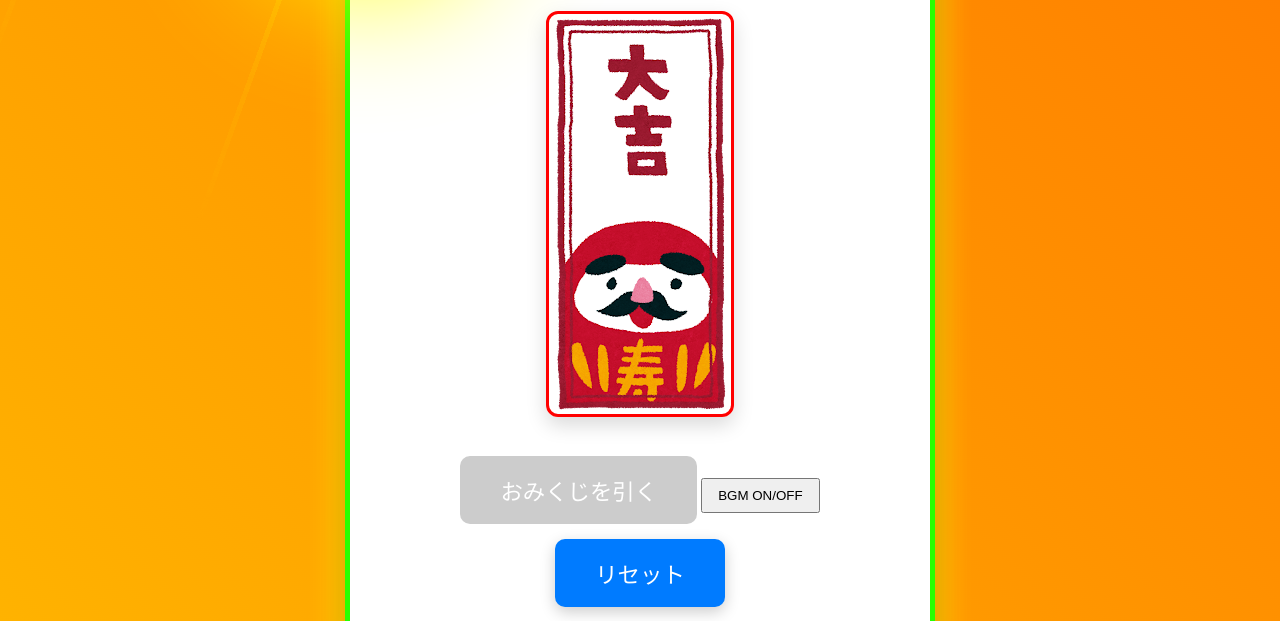
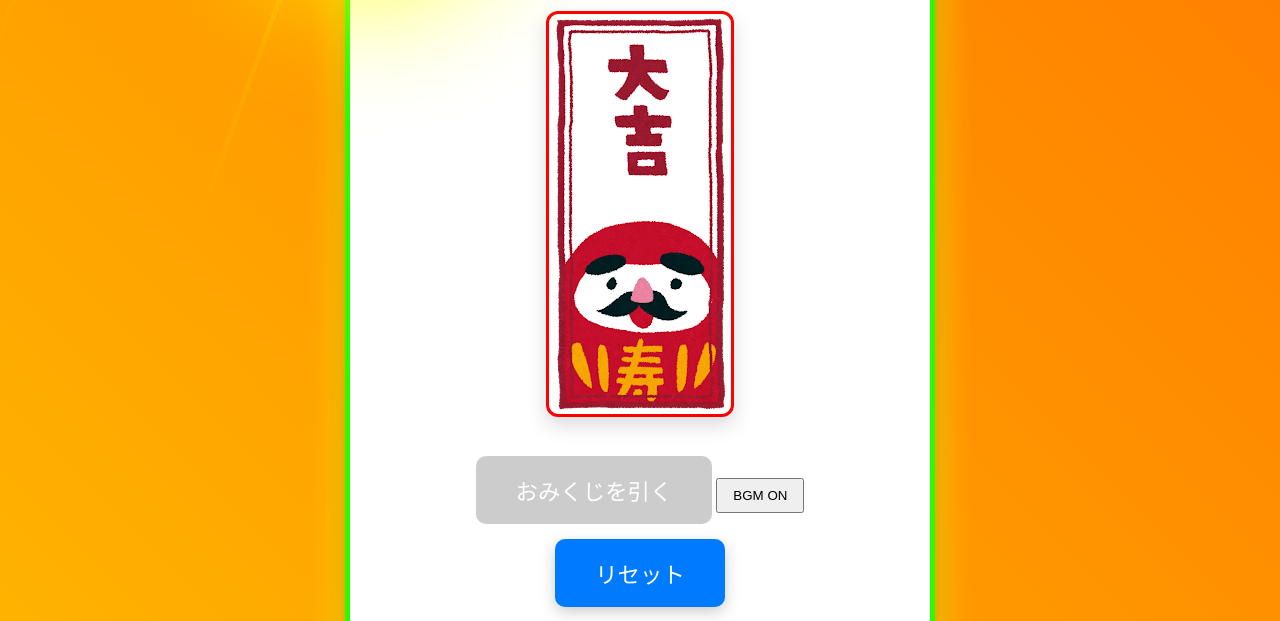
Before and after one commit to Uichi/-, a plain HTML site: page index.html in a window 1280 px wide. Both pictures are taken after a click on the button "おみくじを引く". Shown: the part 179-800 px from the top of the page. Drawn offline with Linux system fonts and the light colour scheme.

Commit message:
BGMの不具合を修正

```diff
--- a/index.html
+++ b/index.html
@@ -13,7 +13,7 @@
             <img id="js-result" src="./omikuzi.png" alt="おみくじ">
         </div>
         <button type="button"class="omikuji-button" id="js-button">おみくじを引く</button>
-        <button id="toggle-bgm-button" style="margin-top: 15px; padding: 8px 15px; cursor: pointer;">BGM ON/OFF</button>
+        <button id="toggle-bgm-button" style="margin-top: 15px; padding: 8px 15px; cursor: pointer;">BGM ON</button>
         <button id="reset-button" class="omikuji-button" style="margin-top: 15px; background-color: #007bff; ">リセット</button> </div>
     <audio id="bgm" src="./omikuji_bgm.mp3" loop></audio>
     <audio id="draw-sound" src="./omikuji_draw_sound.mp3"></audio>
--- a/script.js
+++ b/script.js
@@ -56,13 +56,10 @@ function createLightStreaks(containerElement, count = 10) {
         streak.style.animationDuration = `${Math.random() * 2 + 3}s`; // アニメーション時間をずらす
         backgroundEffectContainer.appendChild(streak);
     }
-
-    // エフェクト終了（またはリセット時）にコンテナを削除するために、参照を保持しない
-    // playOmikujiの初期化とresetButtonの処理で削除する
 }
 
-
-function playOmikuji(){
+// isBgmEnabledを引数として受け取るように修正
+function playOmikuji(isBgmEnabled){
     const bgm = document.getElementById('bgm');
     const drawSound = document.getElementById('draw-sound');
     const resultImage = document.querySelector("#js-result");
@@ -73,14 +70,12 @@ function playOmikuji(){
 
     resultImage.classList.remove('is-final-result');
     omikujiContainer.classList.remove('show-lights', 'best-result');
-    document.body.classList.remove('best-result-bg'); // ★新規追加: bodyの背景クラスもリセット★
+    document.body.classList.remove('best-result-bg');
 
-    // 既存のパーティクルがあれば削除
     const existingParticles = omikujiContainer.querySelector('.particle-container');
     if (existingParticles) {
         existingParticles.remove();
     }
-    // ★新規追加: 既存の背景エフェクトがあれば削除★
     const existingBgEffect = document.body.querySelector('.background-effect-container');
     if (existingBgEffect) {
         existingBgEffect.remove();
@@ -92,7 +87,8 @@ function playOmikuji(){
         drawSound.play();
     }
 
-    if (bgm && bgm.paused) {
+    // BGMの再生条件を修正
+    if (isBgmEnabled && bgm.paused) {
         bgm.play().catch(e => console.error("BGM再生エラー:", e));
     }
 
@@ -128,8 +124,8 @@ function playOmikuji(){
             if (finalOmikujiResult.index === BEST_RESULT_INDEX) {
                 omikujiContainer.classList.add('best-result');
                 createParticles(omikujiContainer, 30);
-                document.body.classList.add('best-result-bg'); // ★新規追加: bodyに背景クラス追加★
-                createLightStreaks(document.body, 15); // ★新規追加: 光の筋を生成★
+                document.body.classList.add('best-result-bg');
+                createLightStreaks(document.body, 15);
             }
 
             resultImage.classList.add('is-final-result');
@@ -143,13 +139,16 @@ function playOmikuji(){
 }
 
 document.addEventListener('DOMContentLoaded', () => {
+    let isBgmEnabled = false; // BGMの状態を管理するフラグ
     const bgm = document.getElementById('bgm');
     const toggleBgmButton = document.getElementById('toggle-bgm-button');
     const resetButton = document.getElementById('reset-button');
 
     if (toggleBgmButton) {
+        // BGMボタンのクリック処理を修正
         toggleBgmButton.addEventListener('click', () => {
-            if (bgm.paused) {
+            isBgmEnabled = !isBgmEnabled; // 状態を反転
+            if (isBgmEnabled) {
                 bgm.play().catch(e => console.error("BGM再生エラー:", e));
                 toggleBgmButton.textContent = "BGM OFF";
             } else {
@@ -162,7 +161,8 @@ document.addEventListener('DOMContentLoaded', () => {
     document.querySelector("#js-result").setAttribute("src", "./omikuzi.png");
     document.querySelector("#js-result").setAttribute("alt", "おみくじの箱");
 
-    document.querySelector("#js-button").addEventListener("click", playOmikuji);
+    // playOmikujiに関数の引数としてisBgmEnabledを渡すように修正
+    document.querySelector("#js-button").addEventListener("click", () => playOmikuji(isBgmEnabled));
 
     if (resetButton) {
         resetButton.addEventListener('click', () => {
@@ -171,17 +171,17 @@ document.addEventListener('DOMContentLoaded', () => {
             document.querySelector(".omikuji").classList.remove('show-lights', 'best-result');
             document.querySelector("#js-result").classList.remove('is-final-result');
             document.querySelector("#js-button").disabled = false;
-            // リセット時にもパーティクルコンテナがあれば削除
+
             const existingParticles = document.querySelector('.omikuji .particle-container');
             if (existingParticles) {
                 existingParticles.remove();
             }
-            // ★新規追加: リセット時に背景エフェクトも削除★
+
             const existingBgEffect = document.body.querySelector('.background-effect-container');
             if (existingBgEffect) {
                 existingBgEffect.remove();
             }
-            document.body.classList.remove('best-result-bg'); // ★新規追加: bodyの背景クラスもリセット★
+            document.body.classList.remove('best-result-bg');
         });
     }
 });
```
